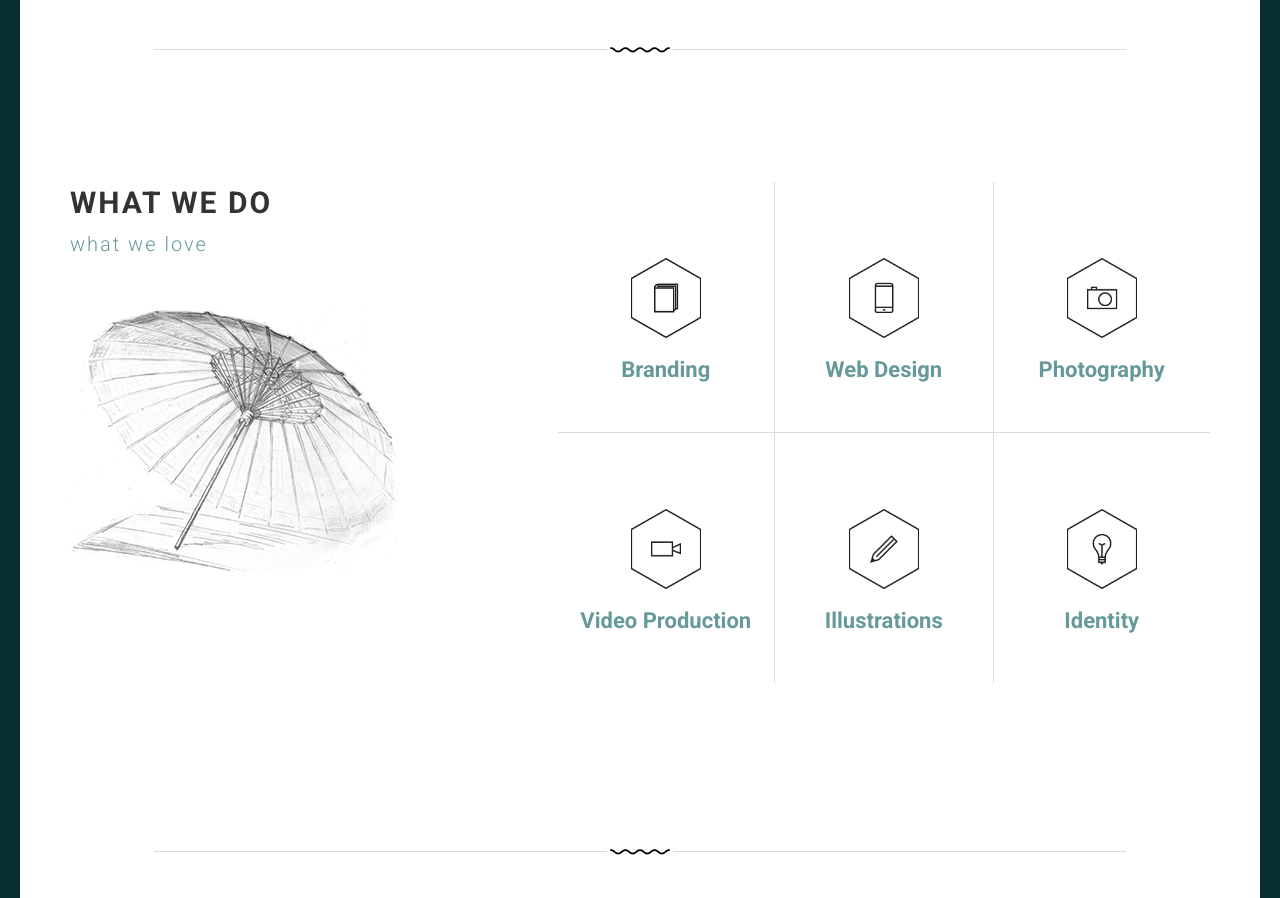
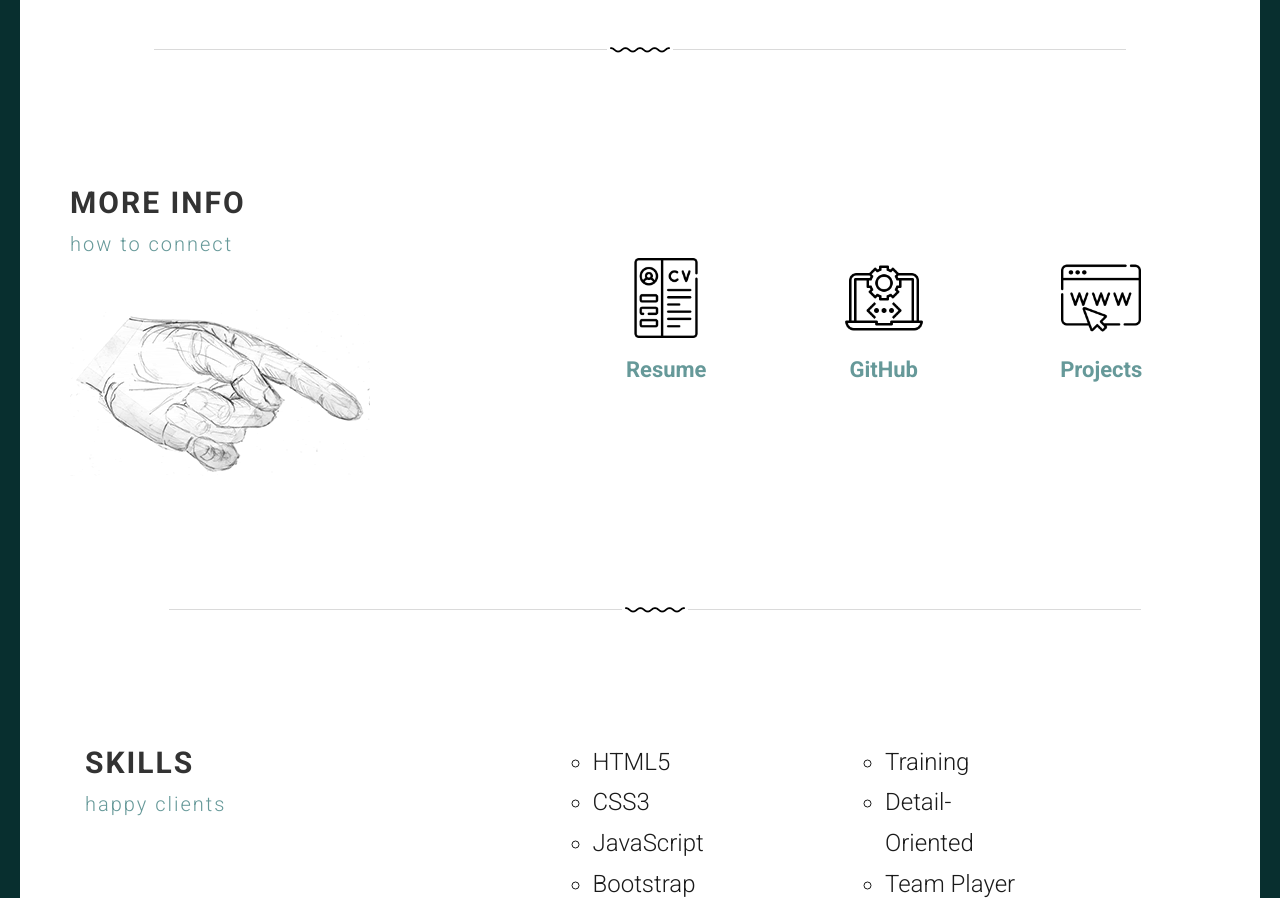
Before and after one commit to monaessaid/Portfolio, a plain HTML site: page studio.html in a window 1280 px wide. Shown: the part 1660-2558 px from the top of the page. Drawn offline with Linux system fonts and the light colour scheme.

Commit message:
changed symbols

```diff
--- a/css/style.css
+++ b/css/style.css
@@ -1054,6 +1054,7 @@ figure.effect-julia:hover p {
 .speciality-info:hover {
 	/* background-color: #eaeaea; */
 	background-color: #66999925;
+  cursor: pointer;
 }
 
 .grid-serv figcaption {
@@ -1680,3 +1681,13 @@ figure.effect-julia p {
   height: 20%;
   max-height: 20%;
 } */
+
+.material-symbols-outlined {
+  color: black;
+  font-size: 100px;
+  font-variation-settings:
+  'FILL' 1,
+  'wght' 100,
+  'GRAD' 0,
+  'opsz' 100,
+}
--- a/studio.html
+++ b/studio.html
@@ -14,7 +14,6 @@
   <link rel="stylesheet" href="css/animate.css">
   <!-- Google fonts -->
   <link href='https://fonts.googleapis.com/css?family=Roboto:400,100,300,700' rel='stylesheet'>
-
 </head>
 
 <body>
@@ -56,7 +55,7 @@
       <div class="row">
         <div class="banner">
           <!-- <img src="images/banner-about.jpg" alt=""/> -->
-          <img src="images/about_me2.jpg" alt="" class="img-studio"/>
+          <img src="images/about_me2.jpg" alt="" class="img-studio" />
         </div>
       </div>
     </div>
@@ -83,7 +82,8 @@
           <p class="text-studio">
             My name is Mona Es-Said. I graduated with a Bachelor's of Business Administration degree in Marketing and an
             Asian and Pacific Studies minor in
-            December 2017. Over the course of my degree and afterwards, I worked in human resources, marketing, and nonprofits.
+            December 2017. Over the course of my degree and afterwards, I worked in human resources, marketing, and
+            nonprofits.
 
           </p>
           <p class="text-studio">
@@ -92,8 +92,10 @@
             and how I would like to make an impact.
           </p>
           <p class="text-studio">
-            I eventually realized that I wanted to shift towards more technology-focused roles, so I decided to continue my education in order to do that.
-            I enrolled at the University of Glasgow and am currently working towards my Master's of Science in Software Development with an anticipated graduation date in early December 2023.
+            I eventually realized that I wanted to shift towards more technology-focused roles, so I decided to continue
+            my education in order to do that.
+            I enrolled at the University of Glasgow and am currently working towards my Master's of Science in Software
+            Development with an anticipated graduation date in early December 2023.
           </p>
           <p class="text-studio">
             I am looking forward to starting the next stage of my career as a Software Developer!
@@ -114,65 +116,66 @@
     <div class="container studio-margin">
       <div class="row">
         <div class="col-md-5 col-sm-5 studio-margin wow fadeInUp animated">
-          <h2 class="studio-heading">WHAT WE DO
-            <span>what we love</span>
-            <img src="images/japanese.png" alt="" />
+          <h2 class="studio-heading">MORE INFO
+            <span>how to connect</span>
+            <img src="images/hand1.png" alt="" />
           </h2>
         </div>
         <div class="col-md-7 col-sm-7 grid-serv cs-style-3">
-          <div class="col-md-4 col-sm-4 speciality-grid grid1">
+          <div class="col-md-4 col-sm-4 speciality-grid">
             <figure>
               <div class="speciality-info">
-                <img src="images/book.png" alt="Couture">
-                <h3>Branding</h3>
+                <!-- <img src="images/book.png" alt="Couture"> -->
+                <img src="images/resume.png" alt="resume">
+                <h3>Resume</h3>
               </div>
               <div class="speciality-hover">
               </div>
             </figure>
           </div>
-          <div class="col-md-4 col-sm-4 speciality-grid grid2">
+          <div class="col-md-4 col-sm-4 speciality-grid">
             <figure>
               <div class="speciality-info">
-                <img src="images/web.png" alt="Couture">
-                <h3>Web design</h3>
+                <img src="images/laptop-gear.png" alt="laptop">
+                <h3>GitHub</h3>
               </div>
             </figure>
           </div>
-          <div class="col-md-4 col-sm-4 speciality-grid grid3">
+          <div class="col-md-4 col-sm-4 speciality-grid">
             <figure>
               <div class="speciality-info">
-                <img src="images/photo-c.png" alt="Couture">
-                <h3>Photography</h3>
+                <img src="images/internet.png" alt="internet">
+                <h3>Projects</h3>
               </div>
             </figure>
           </div>
-          <div class="col-md-4 col-sm-4 speciality-grid grid4">
+          <!-- <div class="col-md-4 col-sm-4 speciality-grid grid4">
             <figure>
               <div class="speciality-info">
                 <img src="images/video.png" alt="Couture">
                 <h3>Video production</h3>
               </div>
             </figure>
-          </div>
-          <div class="col-md-4 col-sm-4 speciality-grid grid5">
+          </div> -->
+          <!-- <div class="col-md-4 col-sm-4 speciality-grid grid5">
             <figure>
               <div class="speciality-info">
                 <img src="images/illustrations.png" alt="Couture">
                 <h3>Illustrations</h3>
               </div>
             </figure>
-          </div>
-          <div class="col-md-4 col-sm-4 speciality-grid grid6">
+          </div> -->
+          <!-- <div class="col-md-4 col-sm-4 speciality-grid grid6">
             <figure>
               <div class="speciality-info">
                 <img src="images/id.png" alt="Couture">
                 <h3>Identity</h3>
               </div>
             </figure>
-          </div>
-          <div class="clearfix"></div>
-        </div>
-        <div class="clearfix"></div>
+          </div> -->
+          <!-- <div class="clearfix"></div> -->
+          <!-- </div> -->
+          <!-- <div class="clearfix"></div> -->
 
         </div>
         <!-- /Services -->
@@ -239,7 +242,8 @@
         <div class="container">
           <div class="row">
             <div class="col-md-8 pull-right wow fadeInUp animated">
-            <h1 class="inner-heading-team"><span>Individual commitment </span> to a group effort - that is what makes a
+              <h1 class="inner-heading-team"><span>Individual commitment </span> to a group effort - that is what makes
+                a
                 team work, a company work, a society work, a civilization work. </h1>
               <div class="text-inner-team">OUR TEAM</div>
 
```
Also changed, not shown: images/internet.png (added), images/laptop-gear.png (added), images/resume.png (added). Lines whose indentation alone changed are shown as unchanged.
